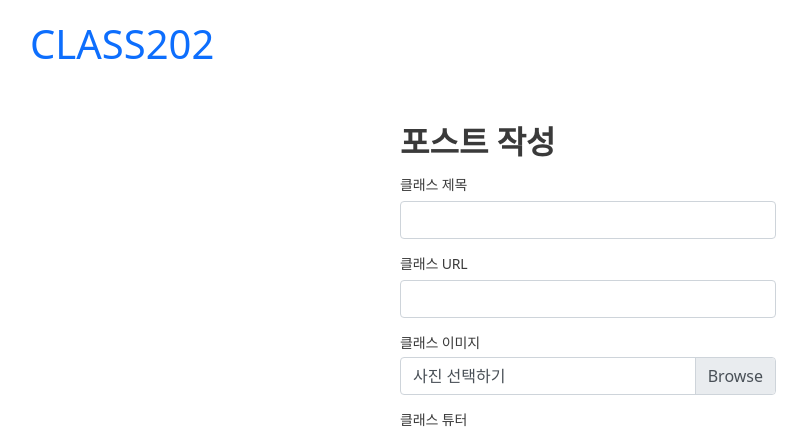
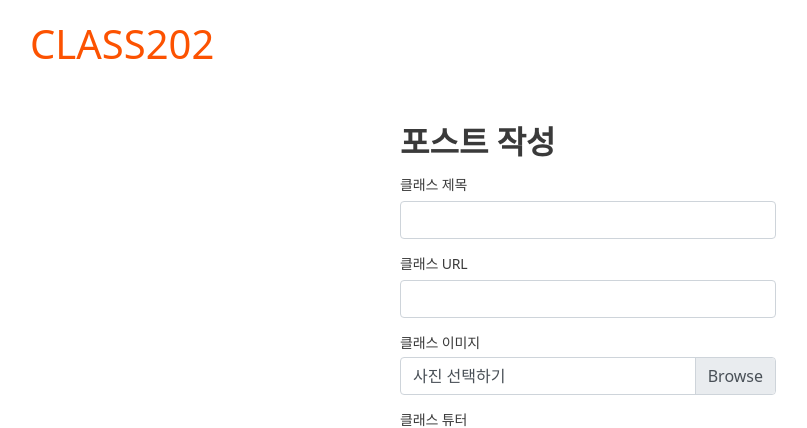
Before and after one commit to Jcurver/team_1_first_project, a Flask app: page /post_write in a window 1280 px wide. Shown: the top 428 px of the page, without its empty margins (52-859 px from the left). Run offline with Flask 2, Linux system fonts and the light colour scheme; some libraries are stand-ins or nearby versions.

Commit message:
finishhh

```diff
--- a/templates/post_write.html
+++ b/templates/post_write.html
@@ -24,7 +24,7 @@
     <!-- mystyle.css -->
     <!--    <link href="{{ url_for('static', filename='mystyle.css') }}" rel="stylesheet">-->
     <link rel="stylesheet" href="../static/css/style.css"/>
-
+    <link rel="stylesheet" href="../static/css/jh_style.css"/>
     <!-- JS -->
     <script src="https://ajax.googleapis.com/ajax/libs/jquery/3.4.1/jquery.min.js"></script>
     <script src="https://cdnjs.cloudflare.com/ajax/libs/jquery-cookie/1.4.1/jquery.cookie.js"></script>
@@ -198,7 +198,7 @@
             <div class="main-header-wrap">
                 <div class="main-header-container">
                     <a href="/">
-                        <h1 class="logo">CLASS202</h1>
+                        <h1 style="color:#fc5201;" >CLASS202</h1>
                     </a>
                     <div></div>
                 </div>
```
